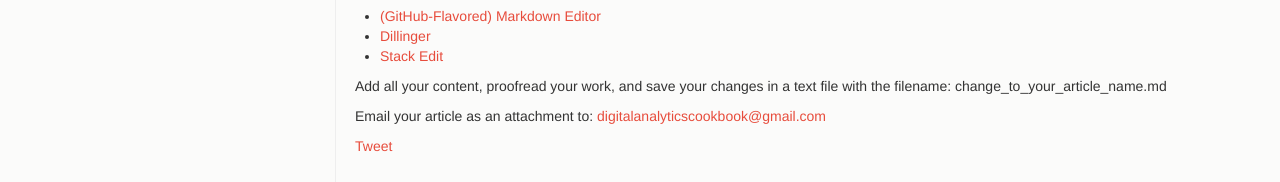
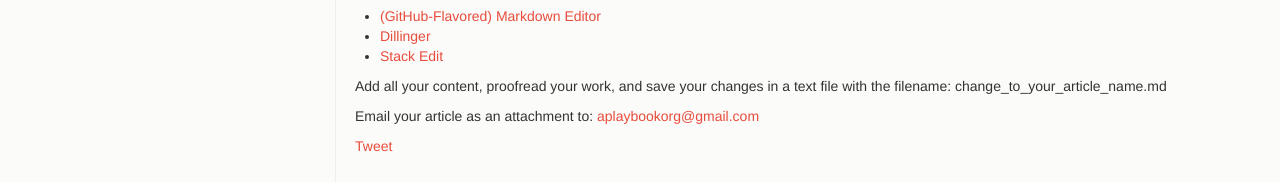
Before and after one commit to analyticsplaybook/analyticsplaybook.github.io, a Jekyll site: the page built from how_to_submit.md, in a window 1280 px wide. Shown: the part 718-900 px from the top of the page. Built offline with Jekyll 4.4.1, drawn with Linux system fonts in a browser that asks for light colours; nearby versions of some CDN libraries; some web fonts are replaced; comment, search, counter and statistics services are not loaded.

Commit message:
Updating Email Address
Update of email address on the how to submit page.

```diff
--- a/how_to_submit.md
+++ b/how_to_submit.md
@@ -34,4 +34,4 @@
 
 Add all your content, proofread your work, and save your changes in a text file with the filename: change_to_your_article_name.md
 
-Email your article as an attachment to: [digitalanalyticscookbook@gmail.com](mailto:digitalanalyticscookbook@gmail.com)
+Email your article as an attachment to: [aplaybookorg@gmail.com](mailto:aplaybookorg@gmail.com)
```
